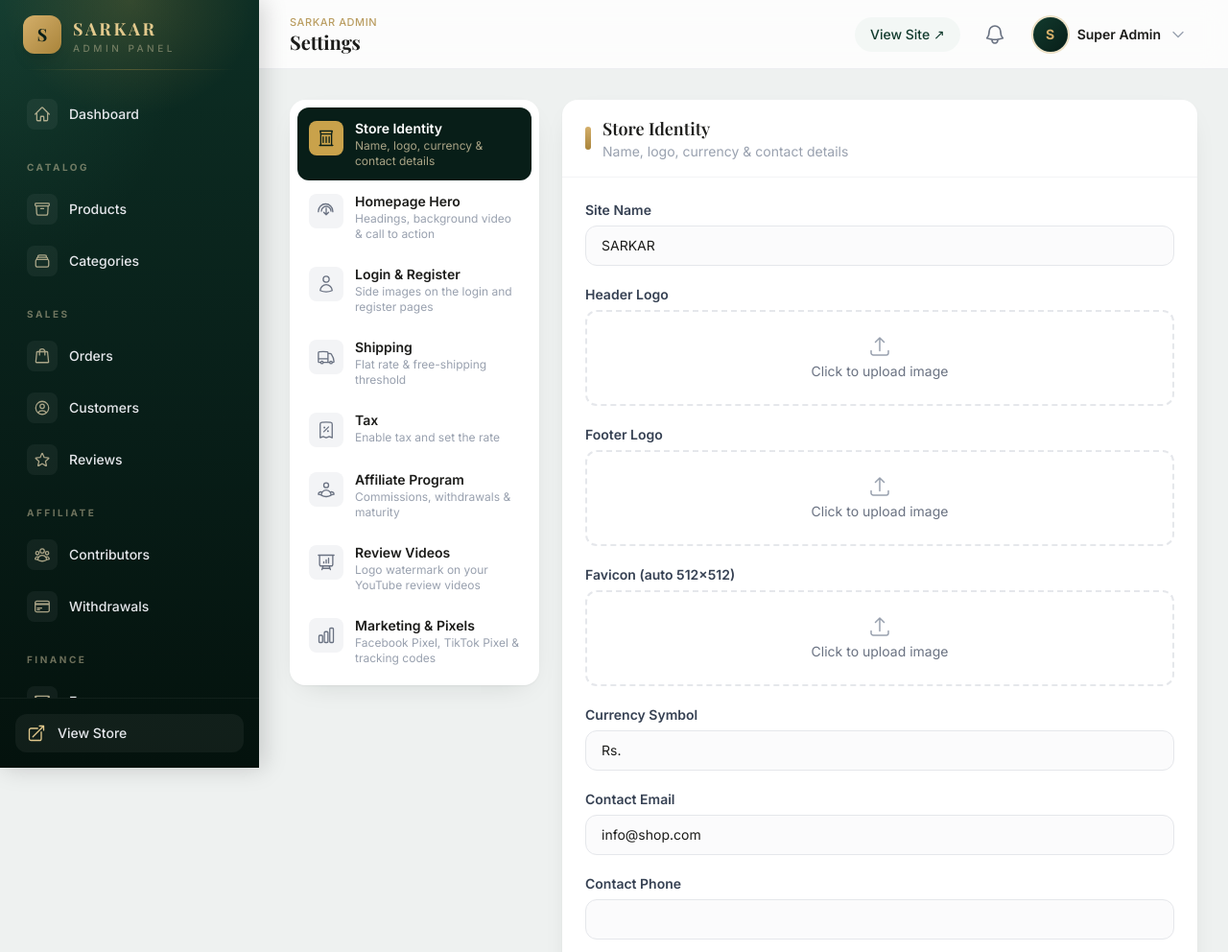
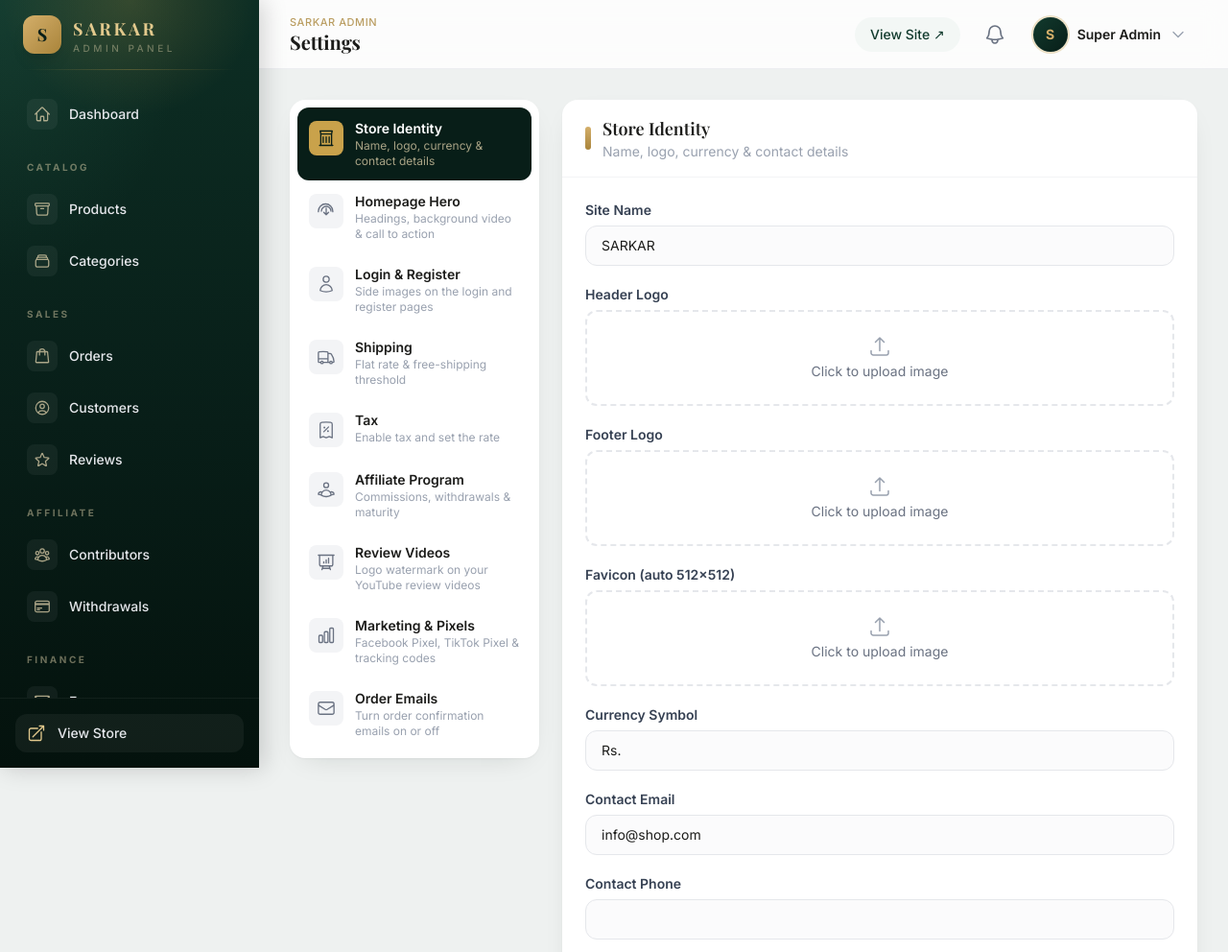
Before and after one commit to shaheryarbhatti/shopsarkarnew.com, a Laravel app: page /admin/settings in a window 1280 px wide. Shown: the top 992 px of the page at 96% size. Run offline with Laravel 12, Linux system fonts and the light colour scheme; a user stored in the database is signed in; data comes from the database, SQL or seed files in the repository; data that the repository does not hold is empty; style sheets or scripts are compiled from the project's sources; some libraries are stand-ins or nearby versions.

Commit message:
Settings: toggle order confirmation emails on/off (customer + admin)
New "Order Emails" settings group with two toggles — customer confirmation
and admin new-order alert — both defaulting to on. Checkout now gates each
send on its toggle; mail sending stays non-blocking after the order is placed.
Migration seeds both settings enabled so the toggles reflect true state.

Co-Authored-By: Claude Opus 4.8 <noreply@anthropic.com>

```diff
--- a/app/Http/Controllers/Admin/SettingController.php
+++ b/app/Http/Controllers/Admin/SettingController.php
@@ -66,6 +66,10 @@ class SettingController extends Controller
                 'facebook_pixel_id' => 'text',
                 'tiktok_pixel_id' => 'text',
                 'custom_head_code' => 'textarea',
+            ],
+            'emails' => [
+                'email_customer_order' => 'boolean',
+                'email_admin_order' => 'boolean',
             ],
         ];
     }
--- a/resources/views/admin/settings/edit.blade.php
+++ b/resources/views/admin/settings/edit.blade.php
@@ -10,6 +10,7 @@
             'affiliate' => ['Affiliate Program', 'Commissions, withdrawals & maturity', 'M18 18.72a9.094 9.094 0 0 0 3.741-.479 3 3 0 0 0-4.682-2.72m.94 3.198.001.031c0 .225-.012.447-.037.666A11.944 11.944 0 0 1 12 21c-2.17 0-4.207-.576-5.963-1.584A6.062 6.062 0 0 1 6 18.719m12 0a5.971 5.971 0 0 0-.941-3.197m0 0A5.995 5.995 0 0 0 12 12.75a5.995 5.995 0 0 0-5.058 2.772m0 0a3 3 0 0 0-4.681 2.72 8.986 8.986 0 0 0 3.74.477m.94-3.197a5.971 5.971 0 0 0-.94 3.197M15 6.75a3 3 0 1 1-6 0 3 3 0 0 1 6 0Z'],
             'reviews'   => ['Review Videos', 'Logo watermark on your YouTube review videos', 'M3.75 3v11.25A2.25 2.25 0 0 0 6 16.5h2.25M3.75 3h-1.5m1.5 0h16.5m0 0h1.5m-1.5 0v11.25A2.25 2.25 0 0 1 18 16.5h-2.25m-7.5 0h7.5m-7.5 0-1 3m8.5-3 1 3m0 0 .5 1.5m-.5-1.5h-9.5m0 0-.5 1.5M9 11.25v1.5M12 9v3.75m3-6v6'],
             'marketing' => ['Marketing & Pixels', 'Facebook Pixel, TikTok Pixel & tracking codes', 'M3 13.125C3 12.504 3.504 12 4.125 12h2.25c.621 0 1.125.504 1.125 1.125v6.75C7.5 20.496 6.996 21 6.375 21h-2.25A1.125 1.125 0 0 1 3 19.875v-6.75ZM9.75 8.625c0-.621.504-1.125 1.125-1.125h2.25c.621 0 1.125.504 1.125 1.125v11.25c0 .621-.504 1.125-1.125 1.125h-2.25a1.125 1.125 0 0 1-1.125-1.125V8.625ZM16.5 4.125c0-.621.504-1.125 1.125-1.125h2.25C20.496 3 21 3.504 21 4.125v15.75c0 .621-.504 1.125-1.125 1.125h-2.25a1.125 1.125 0 0 1-1.125-1.125V4.125Z'],
+            'emails'    => ['Order Emails', 'Turn order confirmation emails on or off', 'M21.75 6.75v10.5a2.25 2.25 0 0 1-2.25 2.25h-15a2.25 2.25 0 0 1-2.25-2.25V6.75m19.5 0A2.25 2.25 0 0 0 19.5 4.5h-15a2.25 2.25 0 0 0-2.25 2.25m19.5 0v.243a2.25 2.25 0 0 1-1.07 1.916l-7.5 4.615a2.25 2.25 0 0 1-2.36 0L3.32 8.91a2.25 2.25 0 0 1-1.07-1.916V6.75'],
         ];
         $labels = [
             'site_name'=>'Site Name','site_logo'=>'Header Logo','footer_logo'=>'Footer Logo','favicon'=>'Favicon (auto 512×512)','currency_symbol'=>'Currency Symbol',
@@ -27,6 +28,7 @@
             'earning_maturity_days'=>'Earning Maturity (days)','affiliate_terms'=>'Program Description',
             'youtube_watermark'=>'Watermark Logo (transparent PNG, ≤1MB)','youtube_watermark_position'=>'Watermark Corner',
             'facebook_pixel_id'=>'Facebook Pixel ID','tiktok_pixel_id'=>'TikTok Pixel ID','custom_head_code'=>'Custom Head Code (advanced)',
+            'email_customer_order'=>'Send order confirmation to customer','email_admin_order'=>'Send new-order alert to admin',
         ];
     @endphp
 
```
Also changed, not shown: app/Http/Controllers/CheckoutController.php (+9 -7 lines), database/migrations/2026_11_23_000001_seed_order_email_settings.php (added).
